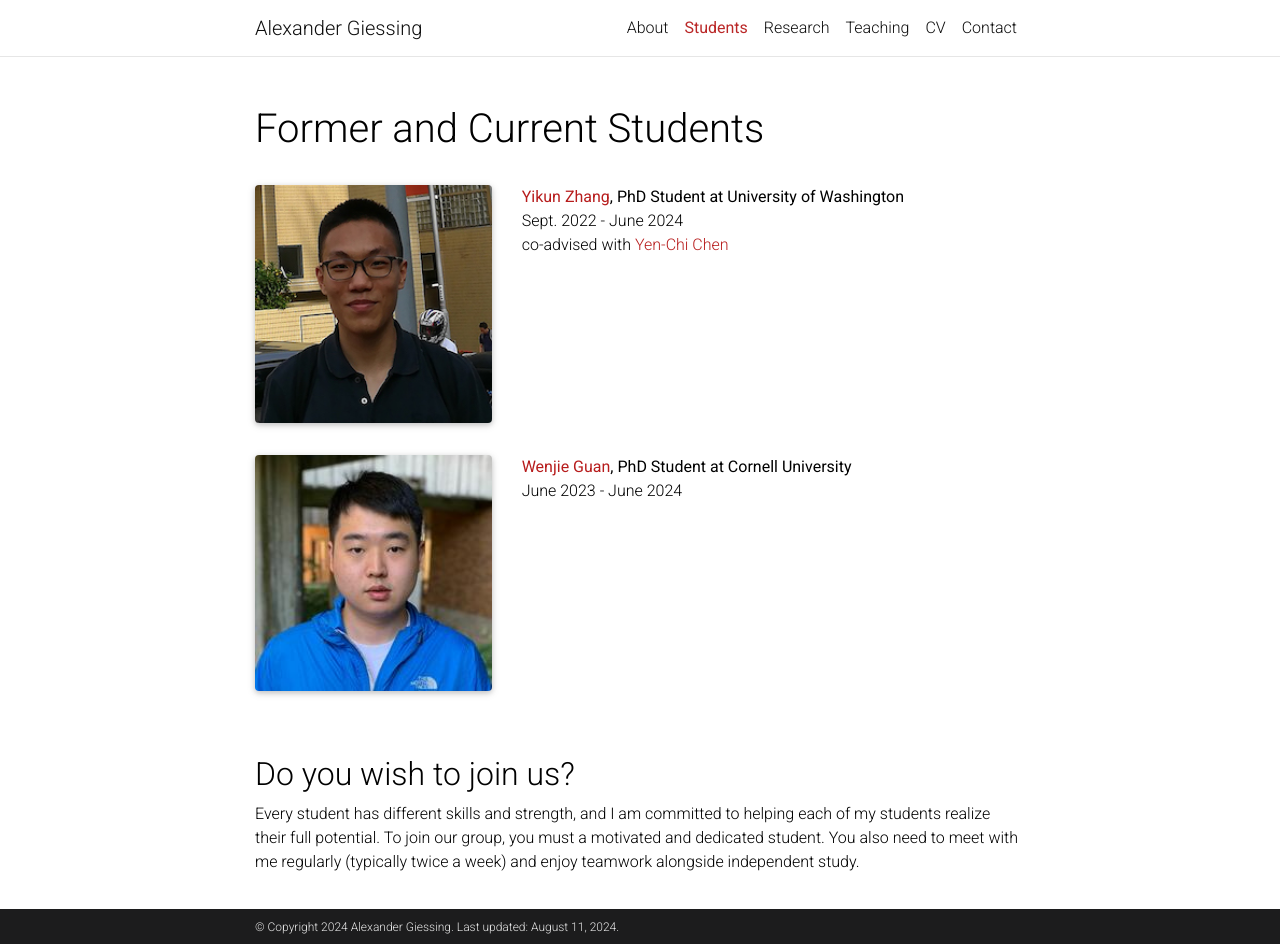
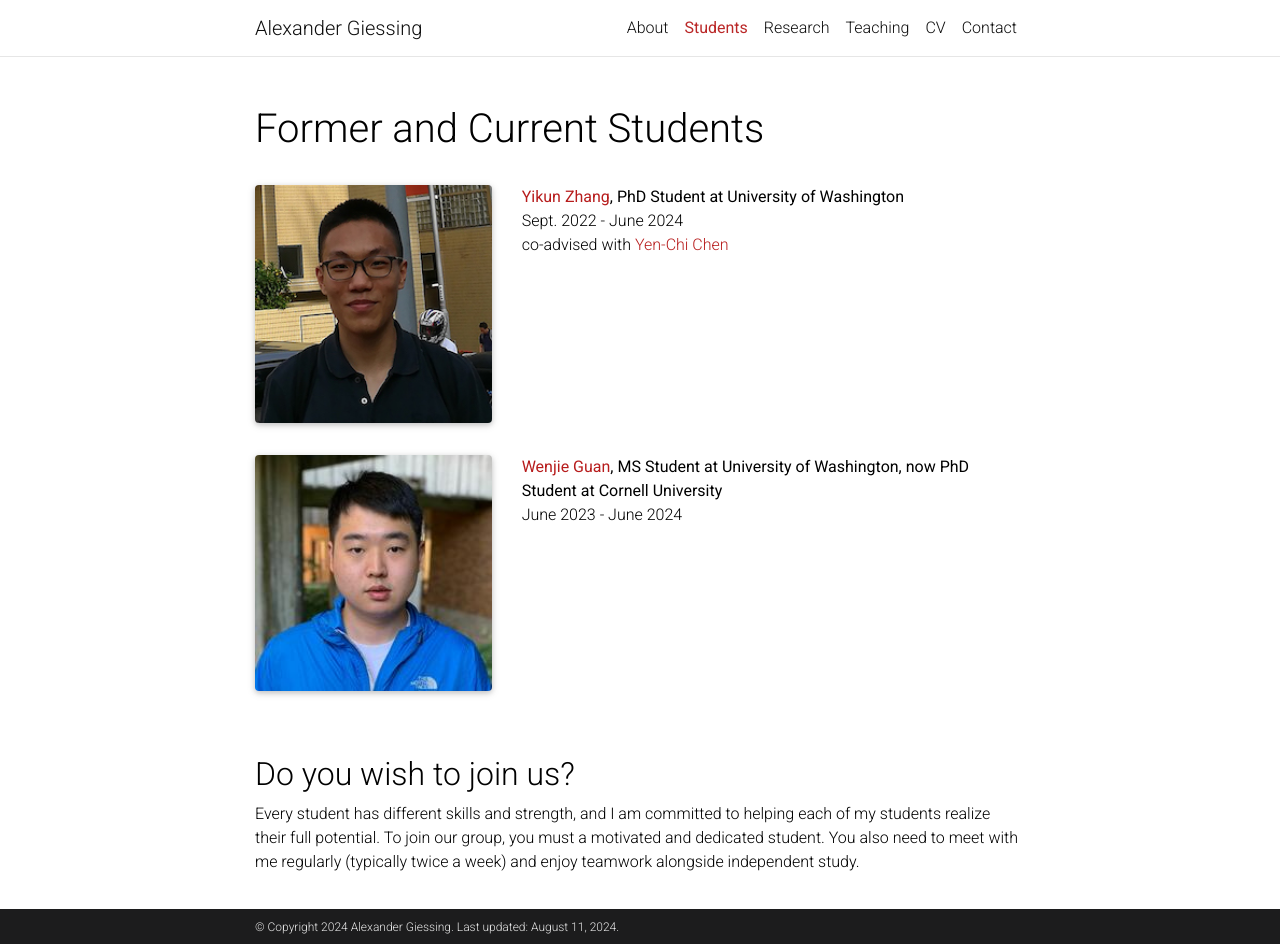
Before and after one commit to agiessing/agiessing.github.io, a Jekyll site: the page built from _pages/people.md, in a window 1280 px wide and 944 px high. Built offline with Jekyll 4.4.1, drawn with Linux system fonts in a browser that asks for light colours; comment, search, counter and statistics services are not loaded; a style sheet for code colours, icons or effects is not loaded.

Commit message:
Update people.md

```diff
--- a/_pages/people.md
+++ b/_pages/people.md
@@ -44,7 +44,7 @@
                                 </div>
                        <div id="Wenjie_Guan" class="col-sm-8">
                             <div class="title">
-                            <a href= "https://stat.uw.edu/about-us/people/wenjie-guan">Wenjie Guan</a>, PhD Student at Cornell University
+                            <a href= "https://stat.uw.edu/about-us/people/wenjie-guan">Wenjie Guan</a>, MS Student at University of Washington, now PhD Student at Cornell University
                             </div>
                             <div class="when">
                                 June 2023 - June 2024
```
